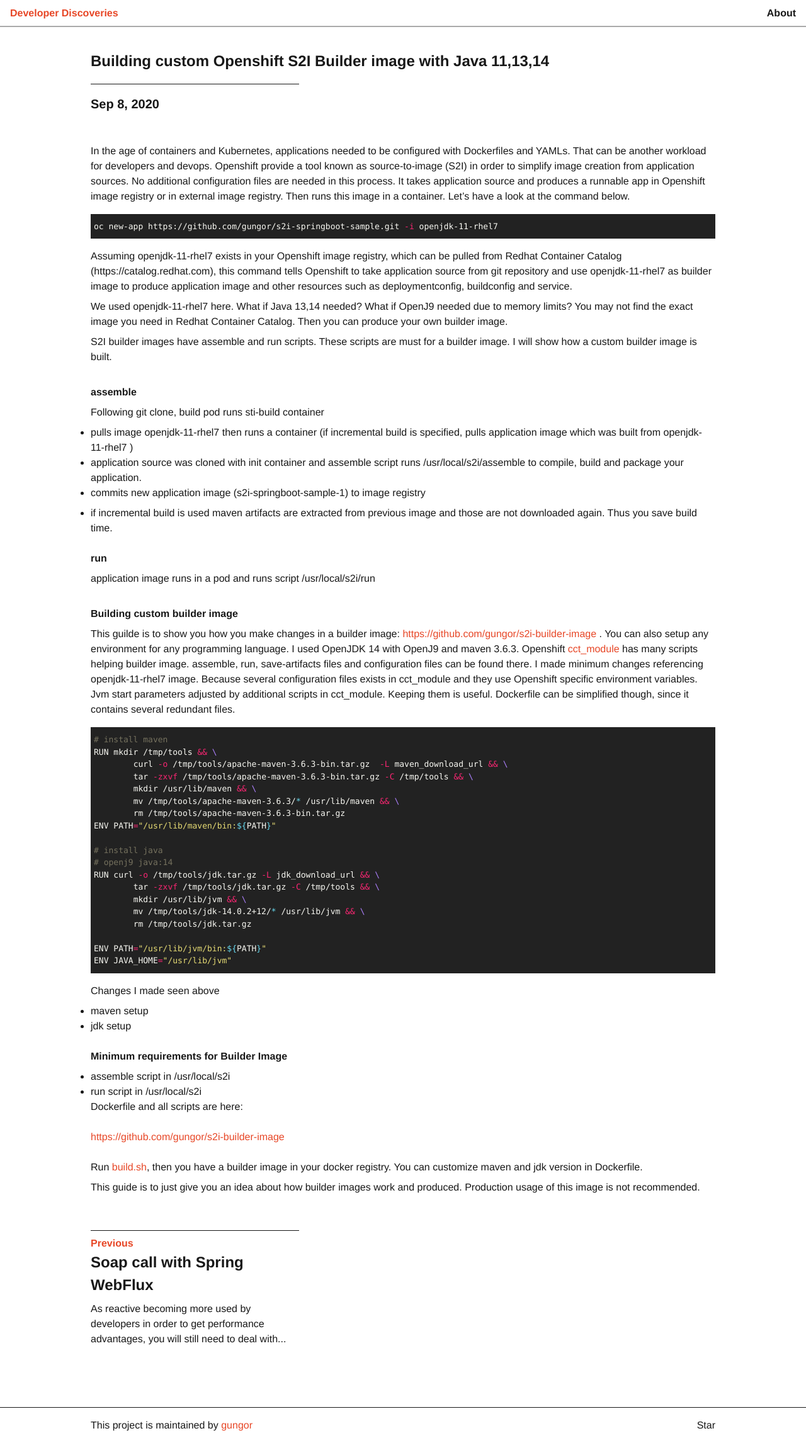
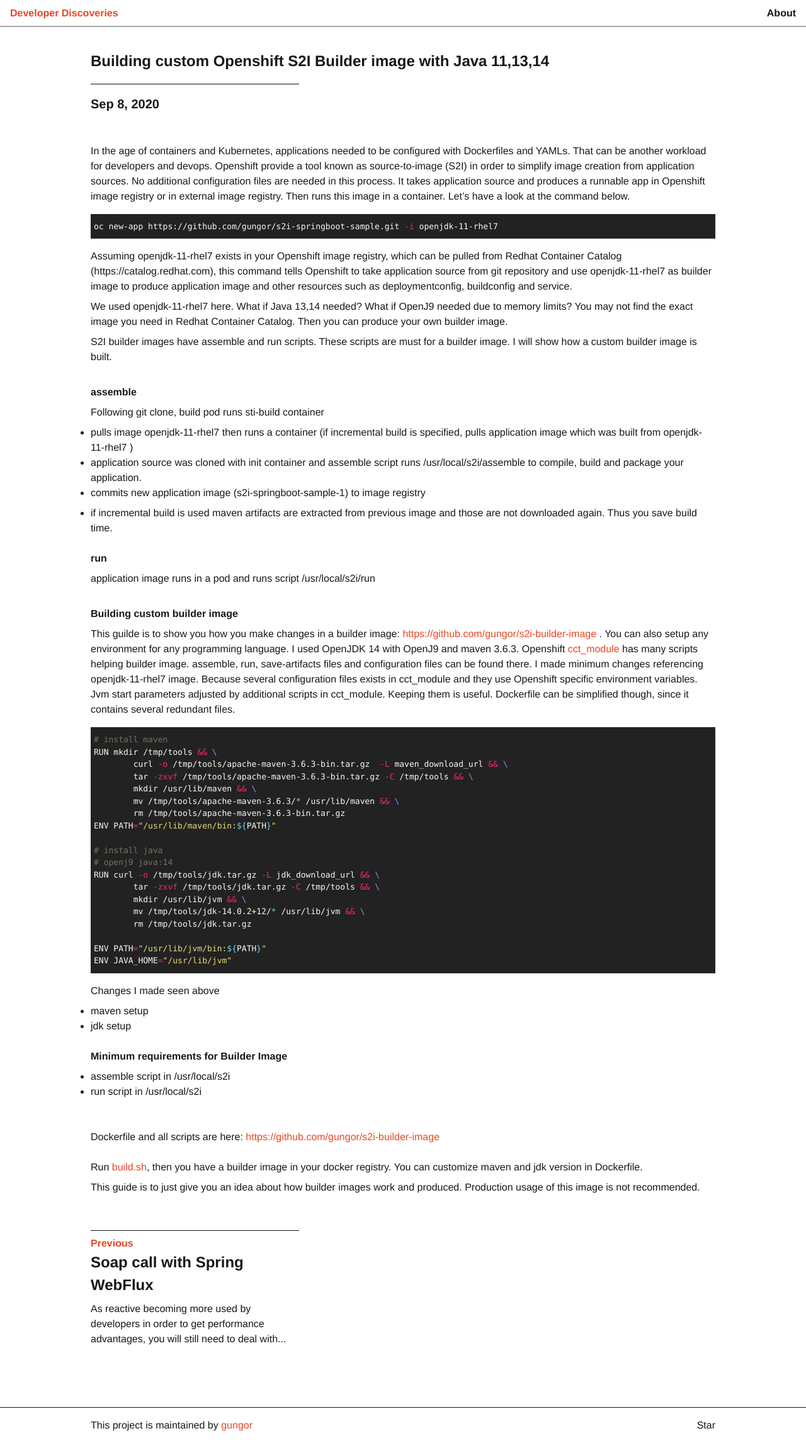
Before and after one commit to gungor/gungor.github.io, a Jekyll site: the page built from _posts/2020-09-08-custom-s2i-builderimage-several-jvm.markdown, in a window 1280 px wide. Shown: the whole page at 63% size. Built offline with Jekyll 4.4.1, drawn with Linux system fonts in a browser that asks for light colours.

Commit message:
post modified

```diff
--- a/_posts/2020-09-08-custom-s2i-builderimage-several-jvm.markdown
+++ b/_posts/2020-09-08-custom-s2i-builderimage-several-jvm.markdown
@@ -79,7 +79,7 @@ Changes I made seen above
 - assemble script in /usr/local/s2i
 - run script in /usr/local/s2i
 
-Dockerfile and all scripts are here: <br><br><a class="text-accent" href="https://github.com/gungor/s2i-builder-image">https://github.com/gungor/s2i-builder-image</a><br><br>
+<br><br>Dockerfile and all scripts are here: <a class="text-accent" href="https://github.com/gungor/s2i-builder-image">https://github.com/gungor/s2i-builder-image</a><br><br>
 Run <a class="text-accent" href="https://github.com/gungor/s2i-builder-image/blob/master/build.sh">build.sh</a>, then you have a builder image in your docker registry. You can customize maven and jdk version in Dockerfile.
 
 This guide is to just give you an idea about how builder images work and produced. Production usage of this image is not recommended.
```
